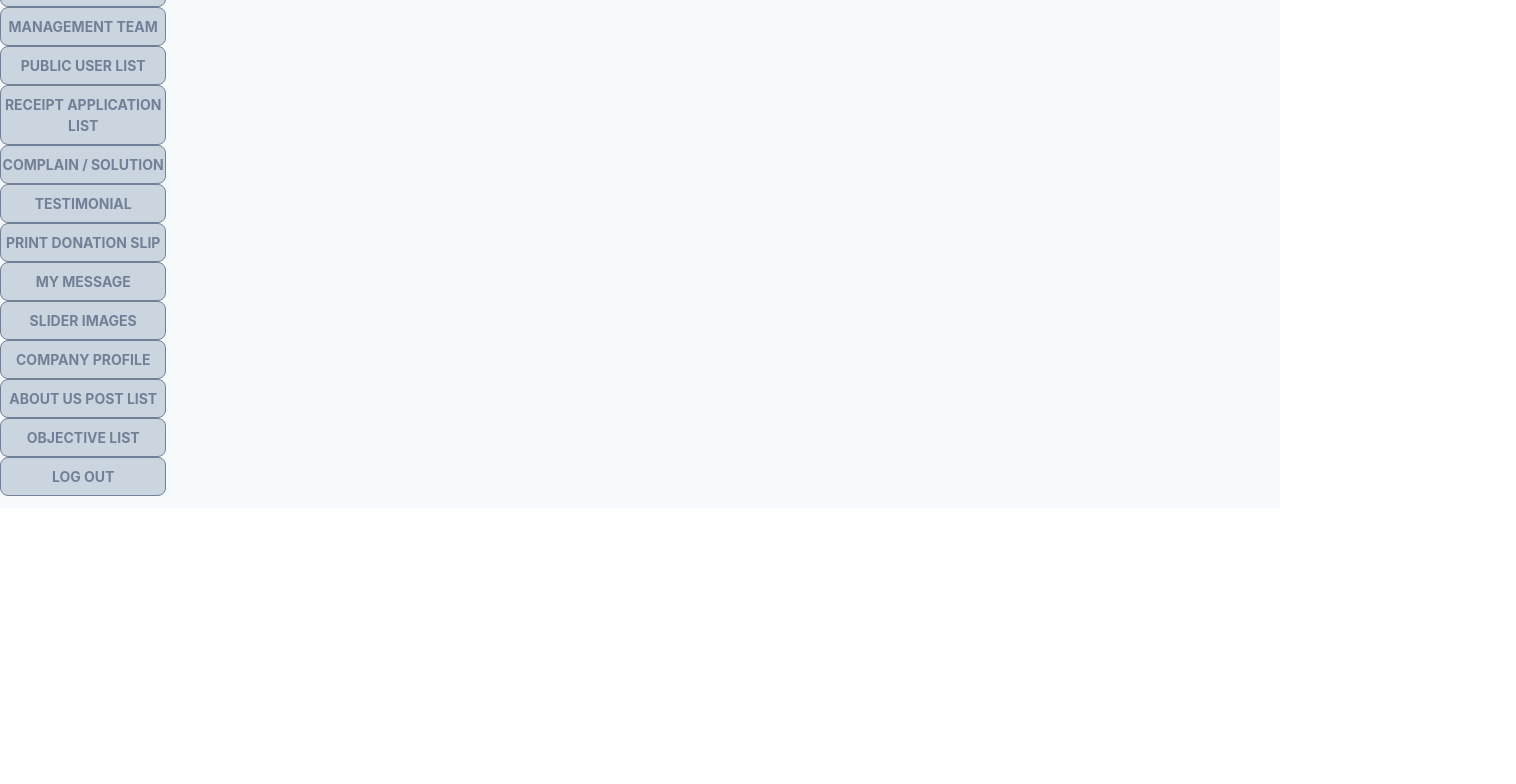
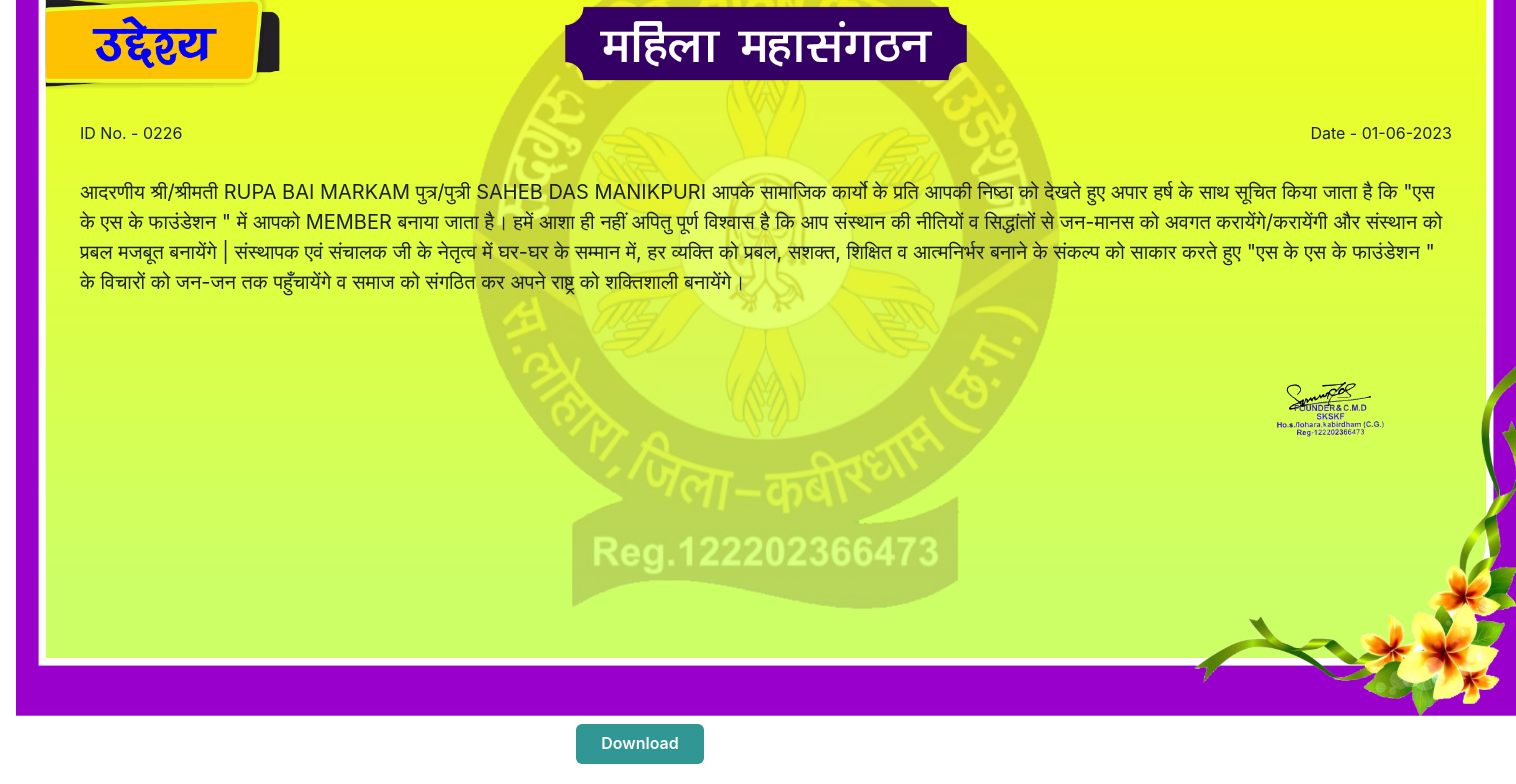
Before and after one commit to dhruvm420/reactProject, a React (Vite) app: page /appointment/1/1 in a window 1280 px wide. Shown: the part 400-1184 px from the top of the page, 1516 px wide, since content can reach past the window. Before the commit the page ends 908 px from the top, so only its background shows below. Built offline with nearby package versions, Linux system fonts and the light colour scheme.

Commit message:
done appointment action

```diff
--- a/src/components/action.jsx
+++ b/src/components/action.jsx
@@ -18,6 +18,13 @@
       {items.includes("id") && (
         <Link to={`/idcard/${name.toLowerCase()}/${id}`}>
           <img src={idCard} alt="" width="30px" />
+        </Link>
+      )}
+      {items.includes("appointment") && (
+        <Link to={`/appointment/${name.toLowerCase()}/${id}`}>
+          <Box m="0" p="0" backgroundColor="yellow">
+            <img src={idCard} alt="" width="30px" />
+          </Box>
         </Link>
       )}
       {items.includes("edit") && (
--- /dev/null
+++ b/src/components/actionButtons/appointment.jsx
@@ -0,0 +1,107 @@
+import { useState, useEffect } from "react";
+import { useParams } from "react-router-dom";
+import html2canvas from "html2canvas";
+import Root from "../../routes/root";
+import bg from "../../assets/appointmentBG.png";
+import sign from "../../assets/sign.png";
+import { Box, Flex, Text, Button } from "@chakra-ui/react";
+export default function Appointment() {
+  const { listName, userId } = useParams();
+  const [cardImage, setCardImage] = useState("");
+  const [userData, setUserData] = useState(false);
+  let dummyData = {
+    NAME: "RUPA BAI MARKAM",
+    IMAGE: "https://skskf.in/userimg/IMG-20230627-WA0045_09152023162926.jpg",
+    "Id No.": "64fc24a1d4a6a",
+    Designation: "state co.ordinator CG",
+    DOB: "29-10-1991",
+    Mobile: "9691658557",
+    "Register Date": "26-Sep-2022",
+    "S/D/W of": "SAHEB DAS MANIKPURI",
+    Address:
+      "vill.+post.odiya khurd tah.s/lohara dist.kabirdham, , Chhattisgarh",
+  };
+  useEffect(() => {
+    function fetchData() {
+      // according to listName & userId , set user Data
+      if (userData != false) return;
+      setUserData(dummyData);
+    }
+
+    fetchData();
+
+    return () => {};
+  }, []);
+
+  const handleDownload = () => {
+    const idCardElement = document.getElementById("appointment");
+    if (idCardElement) {
+      html2canvas(idCardElement, {
+        allowTaint: true,
+        useCORS: true,
+        scrollX: 0,
+        scrollY: 0,
+        windowWidth: document.documentElement.offsetWidth,
+        windowHeight: document.documentElement.offsetHeight,
+      }).then((canvas) => {
+        const dataUrl = canvas.toDataURL("image/png");
+        setCardImage(dataUrl);
+        const link = document.createElement("a");
+        link.href = dataUrl;
+        link.download = "certificate.png";
+        link.click();
+      });
+    }
+  };
+  return (
+    <Flex mx="auto" p="4" flexDirection="column">
+      <Flex
+        class="certificate_img"
+        flexDirection="column"
+        justifyContent="center"
+        backgroundImage={bg}
+        backgroundPosition="center"
+        backgroundSize="cover"
+        w="1500px"
+        px="16"
+        pt="300px"
+        id="appointment"
+        h="1100px"
+      >
+        <Flex my="4" justifyContent="space-between">
+          <div class="id">
+            <p>ID No. - 0226</p>
+          </div>
+          <div class="date">
+            <p>Date - 01-06-2023</p>
+          </div>
+        </Flex>
+        <Box mt="4">
+          <Text fontSize="xl">
+            आदरणीय श्री/श्रीमती <span>{userData.NAME}</span> पुत्र/पुत्री{" "}
+            <span>{userData["S/D/W of"]}</span> आपके सामाजिक कार्यो के प्रति
+            आपकी निष्ठा को देखते हुए अपार हर्ष के साथ सूचित किया जाता है कि{" "}
+            <span>"एस के एस के फाउंडेशन "</span> में आपको <span>MEMBER</span>{" "}
+            बनाया जाता है। हमें आशा ही नहीं अपितु पूर्ण विश्वास है कि आप संस्थान
+            की नीतियों व सिद्धांतों से जन-मानस को अवगत करायेंगे/करायेंगी और
+            संस्थान को प्रबल मजबूत बनायेंगे | संस्थापक एवं संचालक जी के नेतृत्व
+            में घर-घर के सम्मान में, हर व्यक्ति को प्रबल, सशक्त, शिक्षित व
+            आत्मनिर्भर बनाने के संकल्प को साकार करते हुए{" "}
+            <span>"एस के एस के फाउंडेशन "</span> के विचारों को जन-जन तक
+            पहुँचायेंगे व समाज को संगठित कर अपने राष्ट्र को शक्तिशाली बनायेंगे।
+          </Text>
+        </Box>
+        <Flex justifyContent="end" p="16">
+          <Box my="4">
+            <img src={sign} alt="" />
+          </Box>
+        </Flex>
+      </Flex>
+      <Box mx="auto" my="2">
+        <Button onClick={handleDownload} w="10vw" colorScheme="teal">
+          Download
+        </Button>
+      </Box>
+    </Flex>
+  );
+}
--- a/src/routesList.jsx
+++ b/src/routesList.jsx
@@ -28,6 +28,7 @@
 import CreatePost from "./routes/Forms/createPost.jsx";
 import RecieptApplication from "./routes/receiptApplication.jsx";
 import Id from "./components/actionButtons/idCards/id.jsx";
+import Appointment from "./components/actionButtons/appointment.jsx";
 export let routesList = [
   {
     path: "/",
@@ -153,4 +154,8 @@
     path: "/idcard/:listName/:userId",
     element: <Id />,
   },
+  {
+    path: "/appointment/:listName/:userId",
+    element: <Appointment />,
+  },
 ];
```
Also changed, not shown: src/assets/appointmentBG.png (added).
